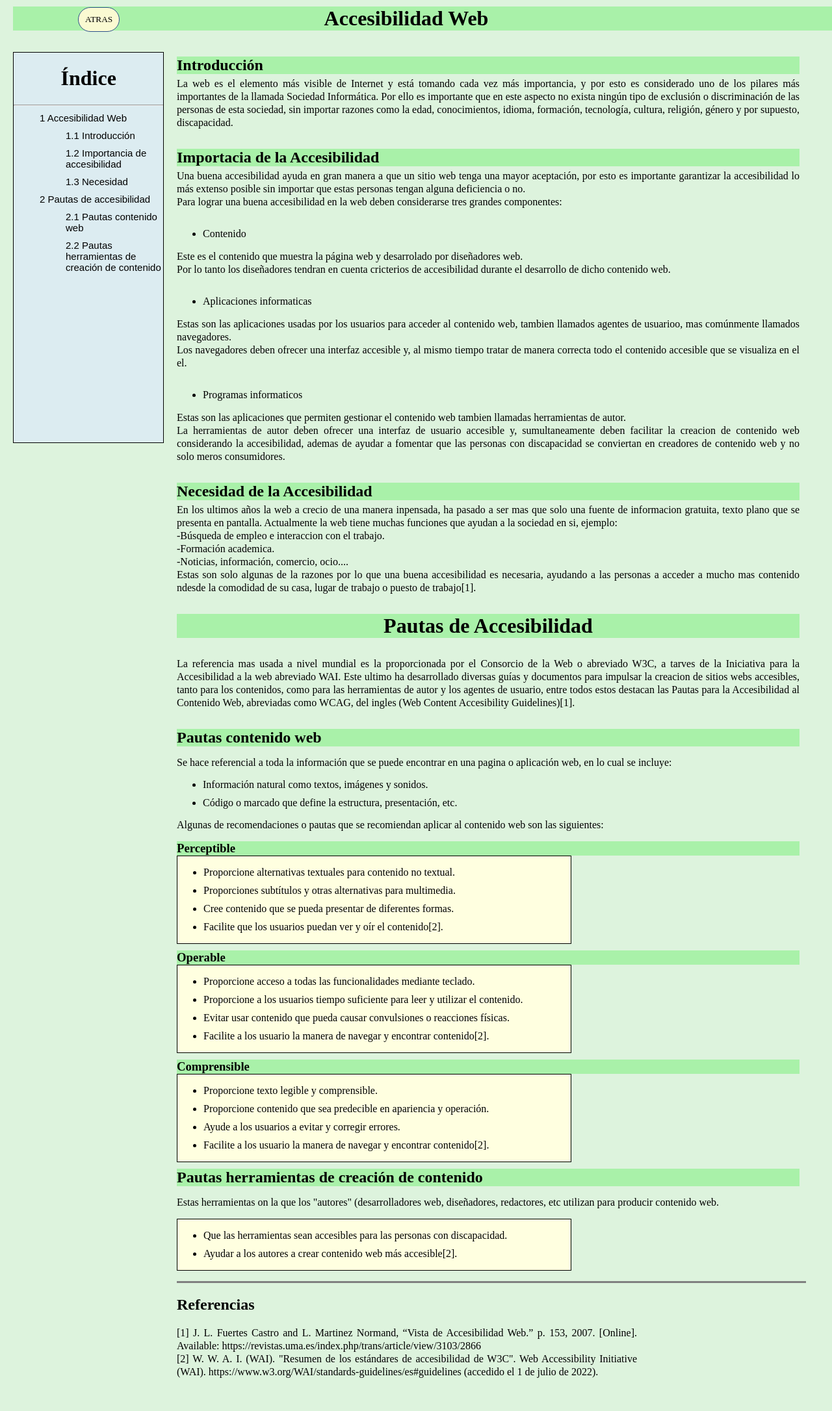
After one commit to Aherreras3/Proyecto_de_aula, a web app: page /htmls/infoaccesibilidad.html in a window 1280 px wide. The commit adds this page. Shown: the whole page at 65% size. Run offline with its HTML, style and script files only (its server is not run), Linux system fonts and the light colour scheme; data that the repository does not hold is empty.

Commit message:
Version 2.4

```diff
--- a/src/main/webapp/css/pa.css
+++ b/src/main/webapp/css/pa.css
@@ -2,9 +2,14 @@ body{
     margin: 0px 0px 20px 20px;
     background-color:rgb(221, 243, 221);
 }
+.pautas{
+    background-color: lightyellow;
+    border: solid 1px black;
+    width: 60%;
+}
 
-div#indexhtml, #indexintroduccion, #indexcss, #indexjs {
-    height: 350px;
+div#indexhtml, #indexintroduccion, #indexcss, #indexjs, #indexacc {
+    height: 75%;
     border: solid 1px black;
     position: fixed;
     margin: 70px 0px 0px 0px;
@@ -87,7 +92,7 @@ hr{
 #tindex{
     text-align: center;
 }
-#indexcss a, #indexhtml a, #indexintroduccion a, #indexjs a{
+#indexcss a, #indexhtml a, #indexintroduccion a, #indexjs a, #indexacc a{
     font-family: Arial, Helvetica, sans-serif;
     color: black;
     text-decoration: none;
@@ -95,11 +100,11 @@ hr{
     display: block;
 }
 
-#indexcss li, #indexhtml li, #indexintroduccion li, #indexjs li{
+#indexcss li, #indexhtml li, #indexintroduccion li, #indexjs li, #indexacc li{
     font-size: 18px;
     display: block;
 }
-div#indexcss li a:hover, div#indexhtml li a:hover, div#indexintroduccion li a:hover, div#indexjs li a:hover{
+div#indexcss li a:hover, div#indexhtml li a:hover, div#indexintroduccion li a:hover, div#indexjs li a:hover, #indexacc li a:hover{
     color: #f11010;
 }
 header{
--- /dev/null
+++ b/src/main/webapp/htmls/infoaccesibilidad.html
@@ -0,0 +1,168 @@
+<!DOCTYPE html>
+<html lang="es">
+    <head>
+        <meta charset="UTF-8">
+        <meta http-equiv="X-UA-Compatible" content="IE=edge">
+        <meta name="viewport" content="width=device-width, initial-scale=1.0">
+        <title>Accesibilidad Web</title>
+        <link href="../css/pa.css" rel="stylesheet" type="text/css" media="screen" >
+
+        <!-- <link rel="stylesheet" href="/Proyecto-de-aula-main/src/main/webapp/css/prism.css">
+        <script src="prism.js"></script> -->
+    </head>
+    <body>
+        <form action="../index.html">
+            <button type="submit">Atras</button>
+        </form>
+        <div id="indexacc">
+            <h1 id="tindex">Índice</h1>
+            <hr class="linea">
+            <ul>
+                <li><a href="#qjs">1 Accesibilidad Web</a></li>
+                <ul>
+                    <li><a href="#conp">1.1 Introducción</a></li>
+                    <li><a href="#import">1.2 Importancia de accesibilidad</a></li>
+                    <li><a href="#nec">1.3 Necesidad</a></li>
+
+                </ul>
+                <li><a href="#nec2">2 Pautas de accesibilidad</a></li>
+                <ul>
+                    <li><a href="#p1">2.1 Pautas contenido web</a></li>
+                    <li><a href="#pl2">2.2 Pautas herramientas de creación de contenido</a></li>
+                </ul>
+            </ul>
+        </div>
+        <header id="tt">
+            <h1 id="qjs" class="title">Accesibilidad Web</h1>
+        </header>
+        <div id="segundaColumna">
+            <h2 id="comp" class="subtitle">Introducción</h2>
+            <p class="param">
+                La web es el elemento más visible de Internet y está tomando cada vez más importancia, y por esto es
+                considerado uno de los pilares más importantes de la llamada Sociedad Informática. Por ello es importante
+                que en este aspecto no exista ningún tipo de exclusión o discriminación de las personas de esta sociedad,
+                sin importar razones como la edad, conocimientos, idioma, formación, tecnología, cultura, religión,
+                género y por supuesto, discapacidad.
+            </p>
+
+            <h2 class="subtitle" id="import">Importacia de la Accesibilidad</h2>
+            <p class="param">
+                Una buena accesibilidad ayuda en gran manera a que un sitio web tenga una mayor aceptación,
+                por esto es importante garantizar la accesibilidad lo más extenso posible sin importar que estas
+                personas tengan alguna deficiencia o no. <br>
+                Para lograr una buena accesibilidad en la web deben considerarse tres grandes componentes:
+            <ul id="items">
+                <li>Contenido</li>
+            </ul>
+            <p class="param">
+                Este es el contenido que muestra la página web y desarrolado por diseñadores web. <br>
+                Por lo tanto los diseñadores tendran en cuenta cricterios de accesibilidad durante el desarrollo de
+                dicho contenido web.
+            </p>
+            <ul id="items">
+                <li>Aplicaciones informaticas</li>
+            </ul>
+            <p class="param">
+                Estas son las aplicaciones usadas por los usuarios para acceder al contenido web, tambien llamados
+                agentes de usuarioo, mas comúnmente llamados navegadores. <br>
+                Los navegadores deben ofrecer una interfaz accesible y, al mismo tiempo tratar de manera correcta
+                todo el contenido accesible que se visualiza en el el.
+            </p>
+            <ul id="items">
+                <li>Programas informaticos</li>
+            </ul>
+            <p class="param">
+                Estas son las aplicaciones que permiten gestionar el contenido web tambien llamadas herramientas
+                de autor. <br>
+                La herramientas de autor deben ofrecer una interfaz de usuario accesible y, sumultaneamente deben facilitar
+                la creacion de contenido web considerando la accesibilidad, ademas de ayudar a fomentar que las
+                personas con discapacidad se conviertan en creadores de contenido web y no solo meros consumidores.
+
+            </p>
+
+            <h2 class="subtitle" id="nec">Necesidad de la Accesibilidad</h2>
+            <p class="param">
+                En los ultimos años la web a crecio de una manera inpensada, ha pasado a ser mas que solo una fuente
+                de informacion gratuita, texto plano que se presenta en pantalla. Actualmente la web tiene muchas funciones que
+                ayudan a la sociedad en si, ejemplo: <br>
+                -Búsqueda de empleo e interaccion con el trabajo.<br>
+                -Formación academica.<br>
+                -Noticias, información, comercio, ocio....<br>
+                Estas son solo algunas de la razones por lo que una buena accesibilidad es necesaria, ayudando a las personas
+                a acceder a mucho mas contenido ndesde la comodidad de su casa, lugar de trabajo o puesto de trabajo[1].
+            </p>
+            <h1 class="title" id="nec2">Pautas de Accesibilidad</h1>
+            <p class="param">
+               La referencia mas usada a nivel mundial es la proporcionada por el Consorcio de la Web o abreviado W3C,
+               a tarves de la Iniciativa para la Accesibilidad a la web abreviado WAI. Este ultimo ha desarrollado
+               diversas guías y documentos para impulsar la creacion de sitios webs accesibles, tanto para los contenidos,
+               como para las herramientas de autor y los agentes de usuario, entre todos estos destacan las Pautas para la Accesibilidad
+               al Contenido Web, abreviadas como WCAG, del ingles (Web Content Accesibility Guidelines)[1].
+            </p>
+            <h2 class="subtitle" id="p1">Pautas contenido web</h2>
+            <p>
+                Se hace referencial a toda la información que se puede encontrar en una pagina o aplicación web, en
+                lo cual se incluye: <br>
+            </p>
+            <ul>
+                <li>Información natural como textos, imágenes y sonidos.</li>
+                <li>Código o marcado que define la estructura, presentación, etc.</li>
+            </ul>
+            <p>
+                Algunas de recomendaciones o pautas que se recomiendan aplicar al contenido web son las siguientes: <br>
+            </p>
+            <h3 class="t3">Perceptible</h3>
+            <div class="pautas">
+                <ul class="items">
+                    <li>Proporcione alternativas textuales para contenido no textual.</li>
+                    <li>Proporciones subtítulos y otras alternativas para multimedia.</li>
+                    <li>Cree contenido que se pueda presentar de diferentes formas.</li>
+                    <li>Facilite que los usuarios puedan ver y oír el contenido[2].</li>
+                </ul>
+            </div>
+            <h3 class="t3">Operable</h3>
+            <div class="pautas">
+                <ul class="items">
+                    <li>Proporcione acceso a todas las funcionalidades mediante teclado.</li>
+                    <li>Proporcione a los usuarios tiempo suficiente para leer y utilizar el contenido.</li>
+                    <li>Evitar usar contenido que pueda causar convulsiones o reacciones físicas.</li>
+                    <li>Facilite a los usuario la manera de navegar y encontrar contenido[2].</li>
+                </ul>
+            </div>
+            <h3 class="t3">Comprensible</h3>
+            <div class="pautas">
+                <ul class="items">
+                    <li>Proporcione texto legible y comprensible.</li>
+                    <li>Proporcione contenido que sea predecible en apariencia y operación.</li>
+                    <li>Ayude a los usuarios a evitar y corregir errores.</li>
+                    <li>Facilite a los usuario la manera de navegar y encontrar contenido[2].</li>
+                </ul>
+            </div>
+
+            <h2 class="subtitle" id="pl2">Pautas herramientas de creación de contenido</h2>
+            <p>
+                Estas herramientas on la que los "autores" (desarrolladores web, diseñadores, redactores, etc
+                utilizan para producir contenido web.
+            </p>
+            <div class="pautas">
+                <ul class="items">
+                    <li>Que las herramientas sean accesibles para las personas con discapacidad.</li>
+                    <li>Ayudar a los autores a crear contenido web más accesible[2].</li>
+                </ul>
+
+            </div>
+
+        </p>
+        <hr size="3px" color="gray">
+        <footer id="fin">
+            <h2 class="final">Referencias</h2>
+            <p class="param">
+                [1]	J. L. Fuertes Castro and L. Martinez Normand, “Vista de Accesibilidad Web.” p. 153, 2007.
+                [Online]. Available: https://revistas.uma.es/index.php/trans/article/view/3103/2866 <br>
+                [2] W. W. A. I. (WAI). "Resumen de los estándares de accesibilidad de W3C". Web Accessibility Initiative
+                (WAI). https://www.w3.org/WAI/standards-guidelines/es#guidelines (accedido el 1 de julio de 2022).
+            </p>
+        </footer>
+    </div>
+</body>
+</html>
--- a/src/main/webapp/index.html
+++ b/src/main/webapp/index.html
@@ -16,6 +16,7 @@
             <a href="htmls/infohtml.html">HTML</a>
             <a href="htmls/infocss.html">CSS</a>
             <a href="htmls/infojs.html">JavaScript</a>
+            <a href="htmls/infoaccesibilidad.html">Accesibilidad Web</a>
         </div>
 
         <nav class="topnav">
```
Also changed, not shown: 4 other files.
